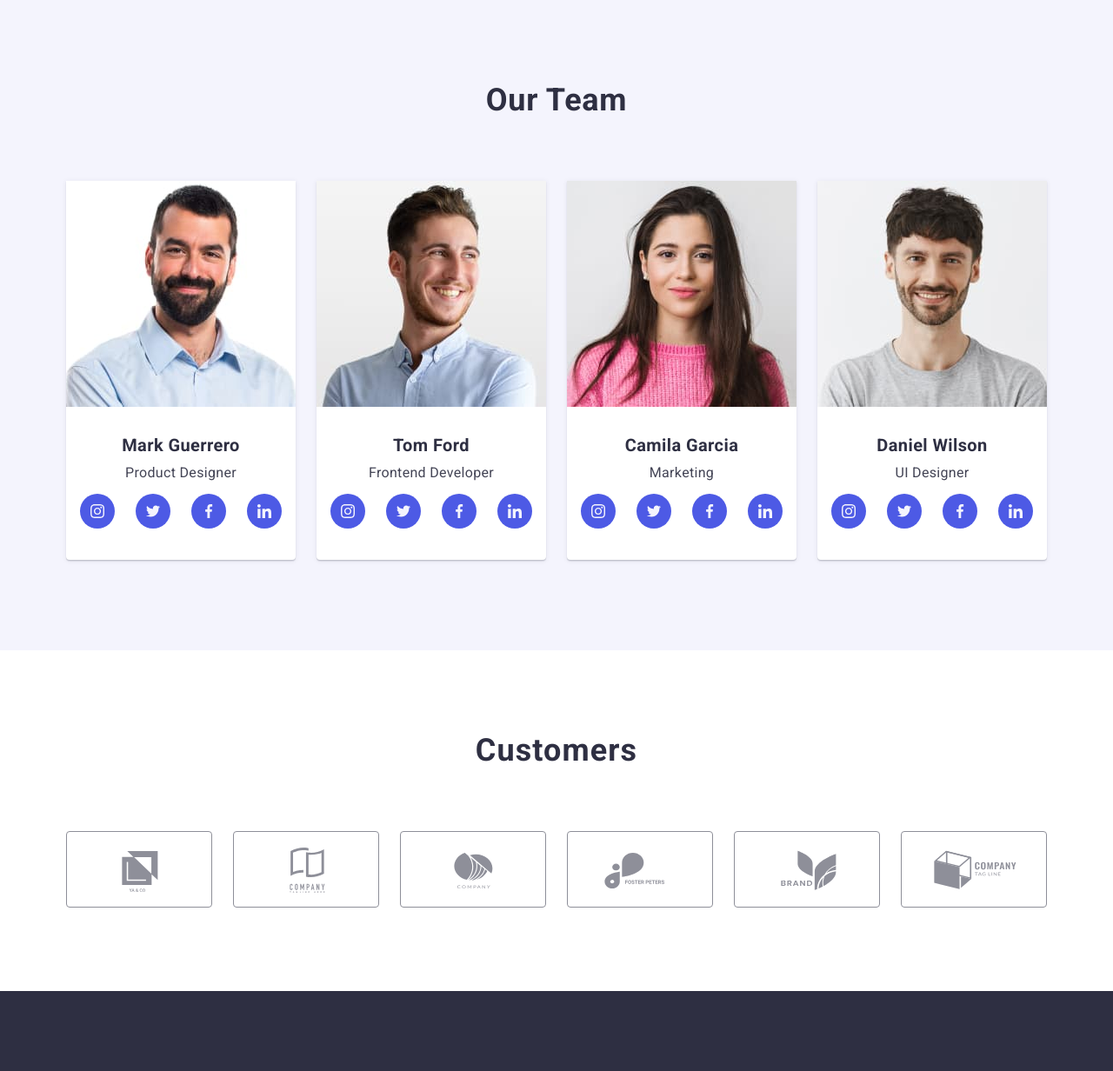
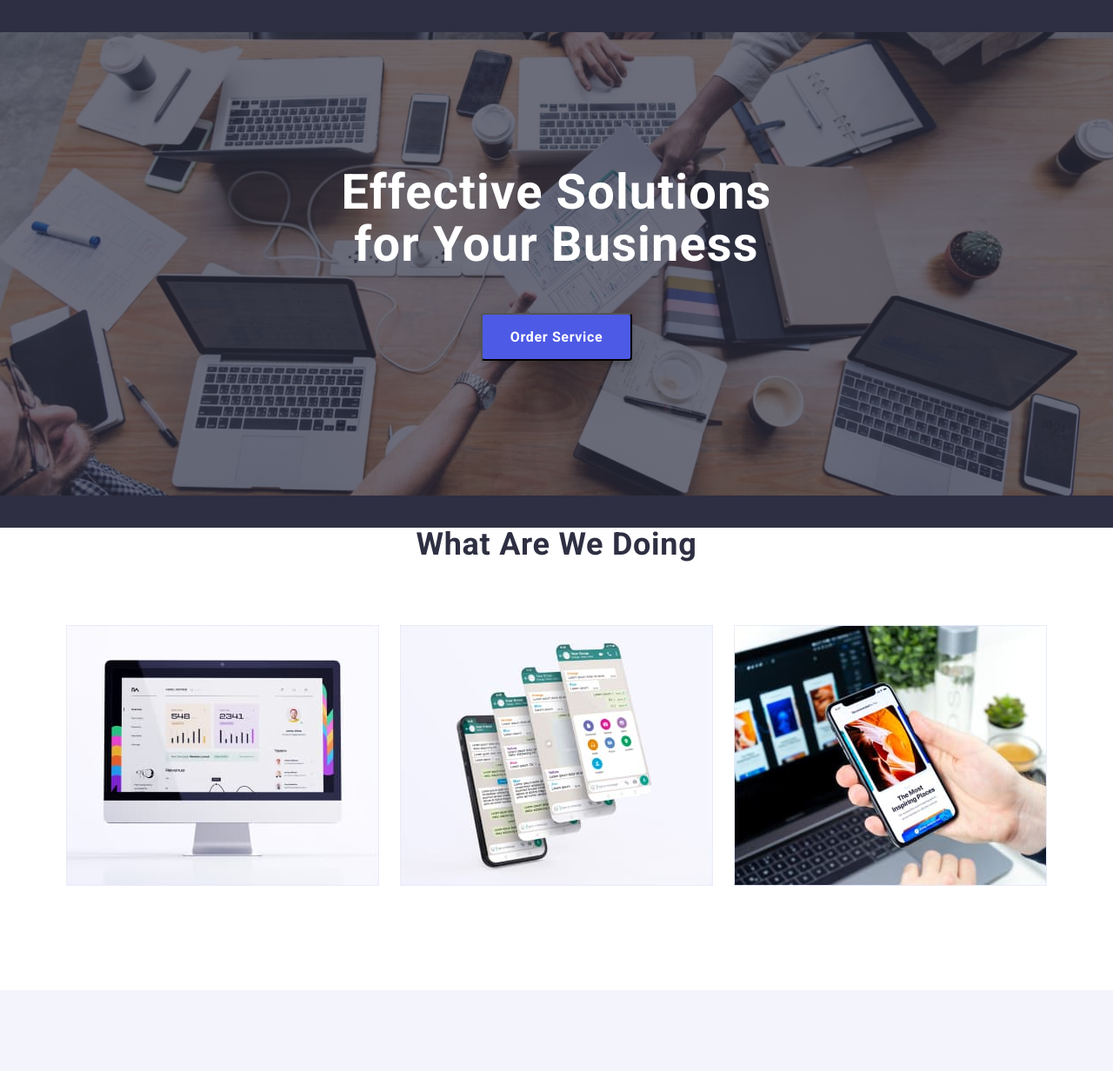
Before and after one commit to Stanislav-i/web-studio-design, a plain HTML site: page index.html in a window 1280 px wide. Shown: the top 1232 px of the page at 87% size. Drawn offline with nearby package versions, Linux system fonts and the light colour scheme.

Commit message:
before Hero
Wedo display none added

```diff
--- a/css/desktop.css
+++ b/css/desktop.css
@@ -4,14 +4,20 @@
         width: 1158px;
     }
 
+    .wedo {
+
+    }
+
     .team>.container {
             width: 1158px;
     }
+
     .team-list {
         display: flex;
         flex-wrap: nowrap;
         column-gap: 24px;
     }
+
     .team-litem {
         width: 100%;
     }
--- a/css/styles.css
+++ b/css/styles.css
@@ -324,6 +324,12 @@ body {
 .principles-text {}
 
 /* WHAT WE ARE DOING */
+
+@media screen and (max-width: 1199px) {
+    .wedo {
+        display: none;
+    }
+}
 
 .wedo {
     padding-bottom: 120px;
--- a/index.html
+++ b/index.html
@@ -45,12 +45,12 @@
 
     <main>
 
-        <!-- <section class="hero">
+        <section class="hero">
             <div class="container">
                 <h1 class="hero-title">Effective Solutions for Your Business</h1>
                 <button type="button" class="hero-btn" data-modal-open>Order Service</button>
             </div>
-        </section> -->
+        </section>
 
         <!-- <section class="principles">
             <div class="container">
@@ -80,7 +80,7 @@
             </div>
         </section> -->
 
-        <!-- <section class="wedo">
+        <section class="wedo">
             <div class="container">
                 <h2 class="wedo-title">What are we doing</h2>
                 <ul class="wedo-list list">
@@ -95,7 +95,7 @@
                     </li>
                 </ul>
             </div>
-        </section> -->
+        </section>
 
         <section class="team">
             <div class="container">
```
Lines whose indentation alone changed are shown as unchanged.
